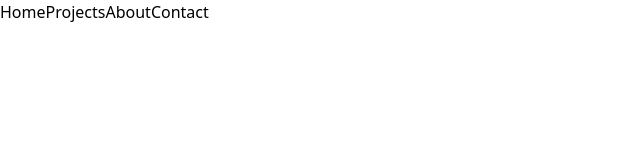
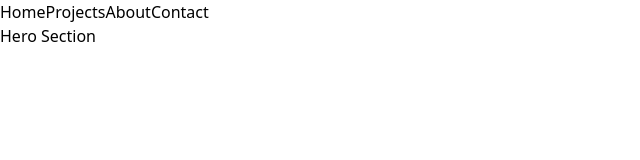
Before and after one commit to IvanGoranov02/Portfolio-Next, a Next.js app: page / in a window 1280 px wide. Shown: the top 160 px of the page, without its empty margins (0-640 px from the left). Built offline with nearby package versions, Linux system fonts and the light colour scheme; a web font is replaced by a local one.

Commit message:
fix: fast fix

```diff
--- a/src/app/page.tsx
+++ b/src/app/page.tsx
@@ -1,9 +1,11 @@
 import { Header } from "@/sections/Header";
+import { HeroSection } from "@/sections/Hero";
 
 export default function Home() {
   return (
     <div>
       <Header />
+      <HeroSection />
     </div>
   );
 }
--- a/src/sections/Header.tsx
+++ b/src/sections/Header.tsx
@@ -1,6 +1,6 @@
 export const Header = () => {
   return (
-    <div className="flex justify-center items-center relative top-3">
+    <div className="flex justify-center items-center fixed top-3 w-full">
       <nav className="flex items-center gap-1 p-0.5 border-white/15 rounded-full border bg-white/10 backdrop-blur">
         <a className="nav-item" href="#">
           Home
```
